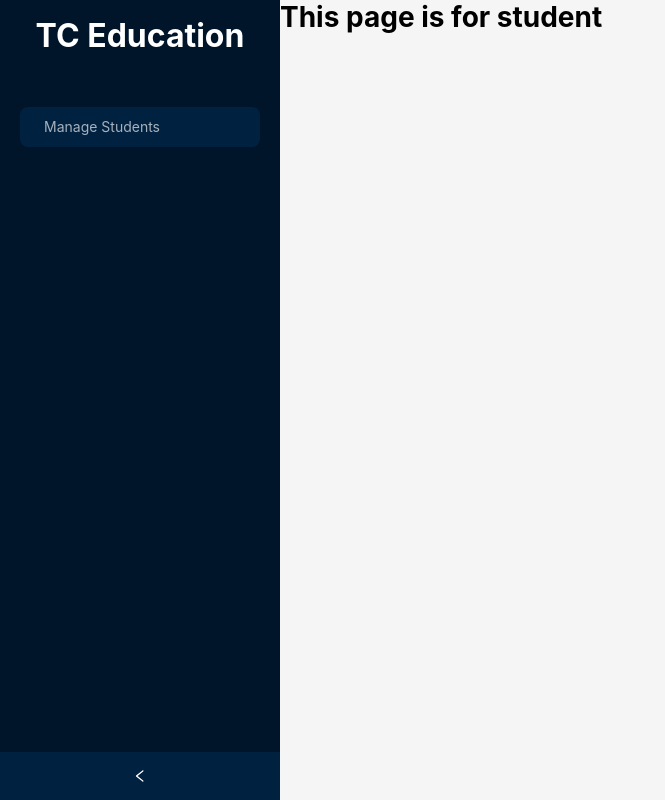
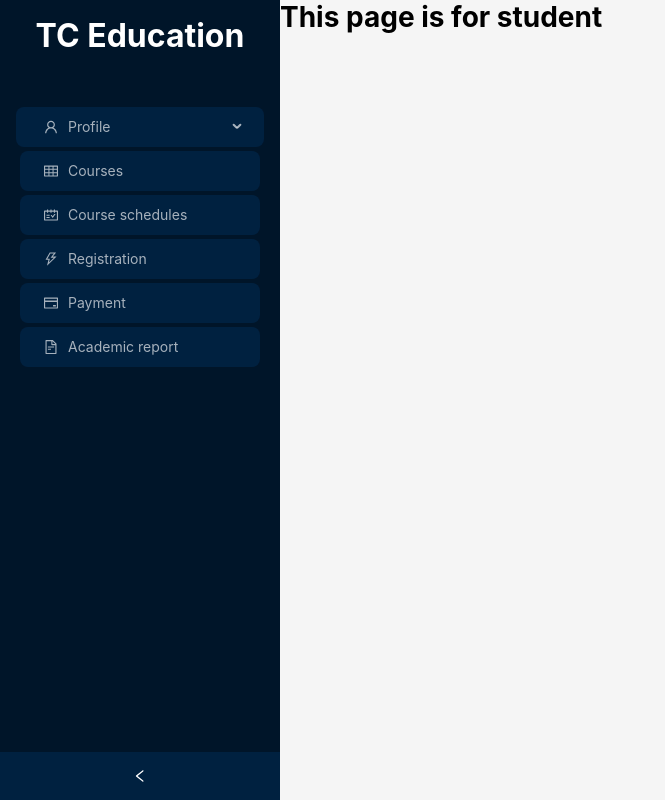
Before and after one commit to tanvirch0750/university-management-frontend, a Next.js app: page /student in a window 1280 px wide. Shown: the whole page, without its empty margins (0-665 px from the left). Built offline with nearby package versions, Linux system fonts and the light colour scheme.

Commit message:
render dynamic sidebar based on User roles

```diff
--- a/src/components/ui/Sidebar.tsx
+++ b/src/components/ui/Sidebar.tsx
@@ -12,7 +12,7 @@
 function Sidebar() {
   const [collapsed, setCollapsed] = useState(false);
 
-  const role = USER_ROLE.ADMIN;
+  const role = USER_ROLE.STUDENT;
 
   return (
     <Sider
--- a/src/constants/sidebar.tsx
+++ b/src/constants/sidebar.tsx
@@ -1,6 +1,15 @@
-import { UserOutlined } from '@ant-design/icons';
+import {
+  AppstoreOutlined,
+  CreditCardOutlined,
+  FileTextOutlined,
+  ScheduleOutlined,
+  TableOutlined,
+  ThunderboltOutlined,
+  UserOutlined,
+} from '@ant-design/icons';
 import type { MenuProps } from 'antd';
 import Link from 'next/link';
+import { USER_ROLE } from './role';
 
 export function SidebarItems(role: string) {
   const defaultSidebarItems: MenuProps['items'] = [
@@ -9,12 +18,12 @@
       icon: <UserOutlined />,
       children: [
         {
-          label: 'Account Profile',
-          key: 'account-profile',
+          label: <Link href={`/${role}/profile`}>Account Profile</Link>,
+          key: `/${role}/profile`,
         },
         {
-          label: 'Change Password',
-          key: 'change-password',
+          label: <Link href={`/${role}/change-password`}>Change Password</Link>,
+          key: `/${role}/change-password`,
         },
       ],
       label: 'Profile',
@@ -22,14 +31,187 @@
     },
   ];
 
-  const commonAdminSidebarItems = [
+  const commonAdminSidebarItems: MenuProps['items'] = [
     {
-      label: <Link href={`/${role}/manage-students`}>Manage Students</Link>,
-      key: 'manage-students',
+      label: <Link href={`/${role}/manage-student`}>Manage Students</Link>,
+      key: `/${role}/manage-student`,
+      style: { backgroundColor: '#002140' },
+      icon: <TableOutlined />,
+    },
+    {
+      label: <Link href={`/${role}/faculty`}>Manage Faculty</Link>,
+      key: `/${role}/manage-faculty`,
       style: { backgroundColor: '#002140' },
     },
   ];
 
-  if (role === 'student') return defaultSidebarItems;
-  if (role === 'admin') return commonAdminSidebarItems;
+  const adminSidebarItems: MenuProps['items'] = [
+    ...defaultSidebarItems,
+    ...commonAdminSidebarItems,
+    {
+      label: 'Manage academic',
+      key: 'manage-academic',
+      icon: <TableOutlined />,
+      style: { backgroundColor: '#002140' },
+      children: [
+        {
+          label: <Link href={`/${role}/academic/faculty`}>Faculties</Link>,
+          key: `/${role}/academic/faculty`,
+        },
+        {
+          label: <Link href={`/${role}/academic/department`}>Departments</Link>,
+          key: `/${role}/academic/department`,
+        },
+        {
+          label: <Link href={`/${role}/academic/semester`}>Semesters</Link>,
+          key: `/${role}/academic/semester`,
+        },
+      ],
+    },
+    {
+      label: 'Management',
+      key: 'management',
+      icon: <AppstoreOutlined />,
+      style: { backgroundColor: '#002140' },
+      children: [
+        {
+          label: <Link href={`/${role}/department`}>Department</Link>,
+          key: `/${role}/department`,
+        },
+        {
+          label: <Link href={`/${role}/building`}>Building</Link>,
+          key: `/${role}/building`,
+        },
+        {
+          label: <Link href={`/${role}/room`}>Rooms</Link>,
+          key: `/${role}/room`,
+        },
+        {
+          label: <Link href={`/${role}/course`}>Course</Link>,
+          key: `/${role}/course`,
+        },
+        {
+          label: (
+            <Link href={`/${role}/semester-registration`}>
+              Semester registration
+            </Link>
+          ),
+          key: `/${role}/semester-registration`,
+        },
+        {
+          label: <Link href={`/${role}/offered-course`}>Offered courses</Link>,
+          key: `/${role}/offered-course`,
+        },
+        {
+          label: (
+            <Link href={`/${role}/offered-course-section`}>
+              Course sections
+            </Link>
+          ),
+          key: `/${role}/offered-course-section`,
+        },
+        {
+          label: (
+            <Link href={`/${role}/offered-course-schedule`}>
+              Course schedules
+            </Link>
+          ),
+          key: `/${role}/offered-course-schedule`,
+        },
+      ],
+    },
+  ];
+
+  const superAdminSidebarItems: MenuProps['items'] = [
+    ...defaultSidebarItems,
+    ...commonAdminSidebarItems,
+    {
+      label: <Link href={`/${role}/admin`}>Manage Admin</Link>,
+      icon: <TableOutlined />,
+      style: { backgroundColor: '#002140' },
+      key: `/${role}/admin`,
+    },
+    {
+      label: <Link href={`/${role}/user`}>Manage User</Link>,
+      style: { backgroundColor: '#002140' },
+      icon: <TableOutlined />,
+      key: `/${role}/user`,
+    },
+    {
+      label: 'Manage permission',
+      key: 'manage-permission',
+      icon: <AppstoreOutlined />,
+      style: { backgroundColor: '#002140' },
+      children: [
+        {
+          label: <Link href={`/${role}/permission`}>View permissions</Link>,
+          key: `/${role}/permission`,
+        },
+      ],
+    },
+    {
+      label: 'Management',
+      key: 'management',
+      icon: <AppstoreOutlined />,
+      style: { backgroundColor: '#002140' },
+      children: [
+        {
+          label: <Link href={`/${role}/department`}>Department</Link>,
+          key: `/${role}/department`,
+        },
+      ],
+    },
+  ];
+
+  const facultySidebarItems: MenuProps['items'] = [
+    ...defaultSidebarItems,
+    {
+      label: <Link href={`/${role}/courses`}>Courses</Link>,
+      icon: <TableOutlined />,
+      key: `/${role}/courses`,
+      style: { backgroundColor: '#002140' },
+    },
+  ];
+
+  const studentSidebarItems: MenuProps['items'] = [
+    ...defaultSidebarItems,
+    {
+      label: <Link href={`/${role}/courses`}>Courses</Link>,
+      icon: <TableOutlined />,
+      key: `/${role}/courses`,
+      style: { backgroundColor: '#002140' },
+    },
+    {
+      label: <Link href={`/${role}/courses/schedule`}>Course schedules</Link>,
+      icon: <ScheduleOutlined />,
+      key: `/${role}/courses/schedule`,
+      style: { backgroundColor: '#002140' },
+    },
+    {
+      label: <Link href={`/${role}/registration`}>Registration</Link>,
+      icon: <ThunderboltOutlined />,
+      key: `/${role}/registration`,
+      style: { backgroundColor: '#002140' },
+    },
+    {
+      label: <Link href={`/${role}/payment`}>Payment</Link>,
+      icon: <CreditCardOutlined />,
+      key: `/${role}/payment`,
+      style: { backgroundColor: '#002140' },
+    },
+    {
+      label: <Link href={`/${role}/academic-report`}>Academic report</Link>,
+      icon: <FileTextOutlined />,
+      key: `/${role}/academic-report`,
+      style: { backgroundColor: '#002140' },
+    },
+  ];
+
+  if (role === USER_ROLE.SUPER_ADMIN) return superAdminSidebarItems;
+  else if (role === USER_ROLE.ADMIN) return adminSidebarItems;
+  else if (role === USER_ROLE.FACULTY) return facultySidebarItems;
+  else if (role === USER_ROLE.STUDENT) return studentSidebarItems;
+  else {
+    return defaultSidebarItems;
+  }
 }
```
